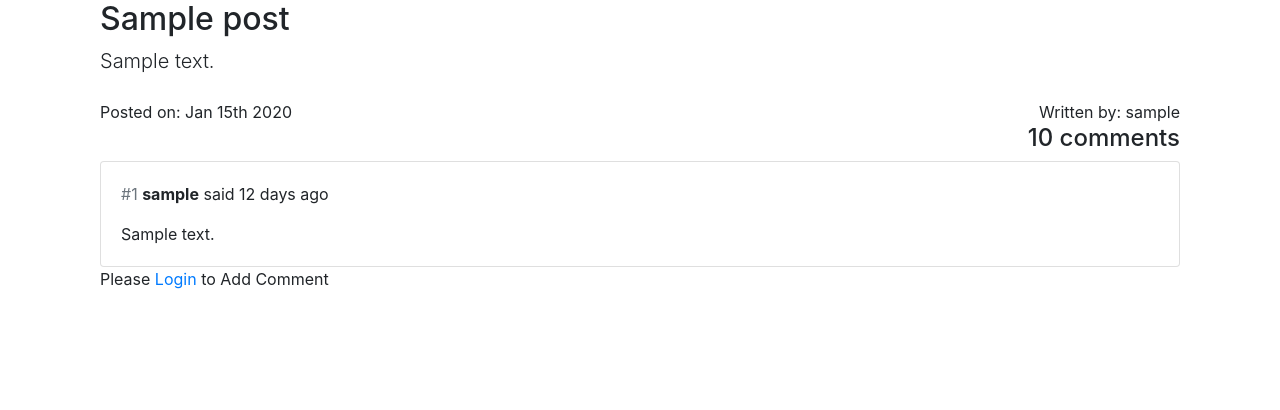
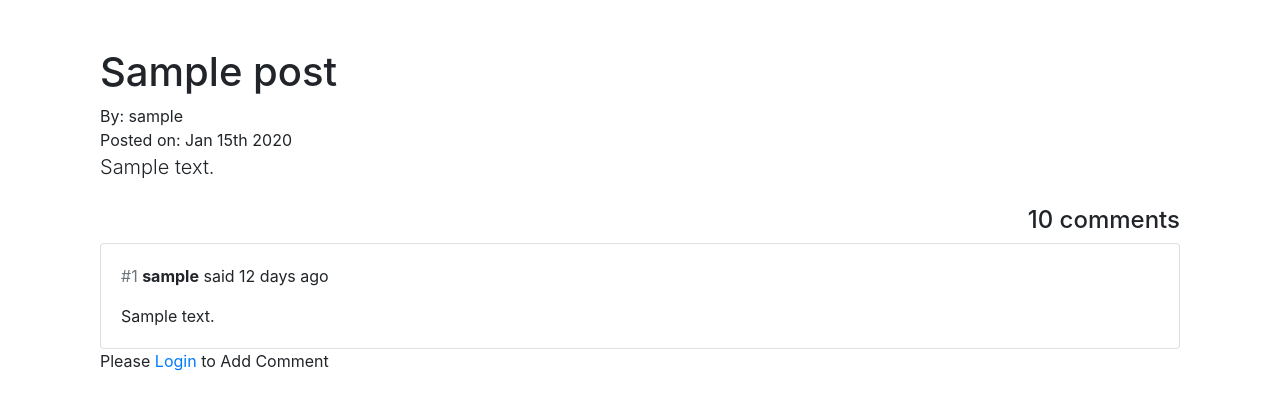
Before and after one commit to atarancon/flask-mega-tutorial, a Python web app: template app/post/templates/post/post.html in a window 1280 px wide. Shown: the part 56-466 px from the top of the page. Run offline with Jinja, Linux system fonts and the light colour scheme; the template is opened without the code that fills it: most values are stand-ins (such as "Sample title", 1, 10 or a date in 2020); some libraries are stand-ins or nearby versions.

Commit message:
reorder title and author and date

```diff
--- a/app/post/templates/post/post.html
+++ b/app/post/templates/post/post.html
@@ -8,20 +8,30 @@
 
 <div class="container">
 
-    <div class="title">
-        <h2> {{post.title}}</h2>
+    <div id='post'>
+
+    <div class=" mt-5 title">
+        <h1> {{post.title}}</h1>
+    </div>
+
+    <div class="byline">
+        <span class="byline_name">By:  {{post.author_p.username }} </span>
+
+        <div class="timestamp">
+            <span> Posted on: <time class="short-date" data-datetime="{{ post.timestamp.strftime('%Y-%m-%dT%H:%M:%S Z') }}">
+            </time>
+            </span>
+        </div>
+
     </div>
 
     <div class="body">
         <p  class="lead mb-4" > {{post.body}} </p>
     </div>
 
-    <div class="timestamp">
-        <span> Posted on: <time class="short-date" data-datetime="{{ post.timestamp.strftime('%Y-%m-%dT%H:%M:%S Z') }}">
-        </time>
-        </span>
 
-        <span style="float: right"> Written by: {{post.author_p.username }} </span>
+
+
 
     </div>
 
@@ -88,6 +98,7 @@
 
     {% endif %}
 
+  </div>
 
 </div>
 
```
